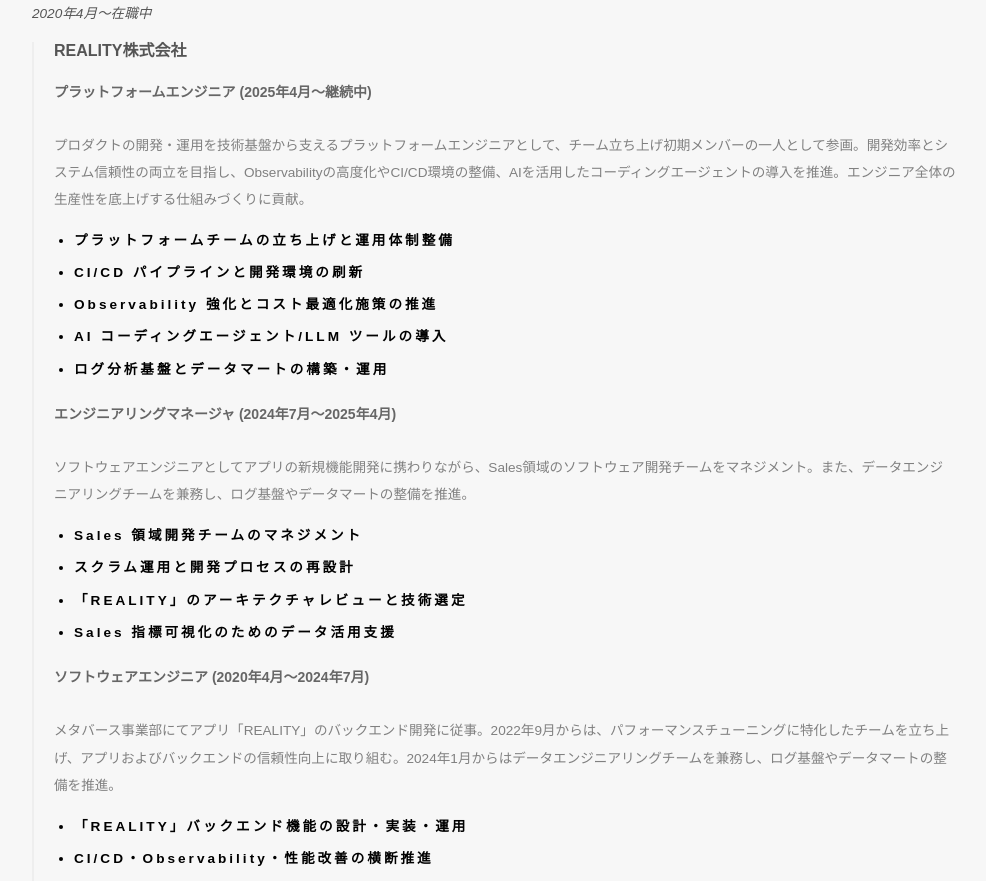
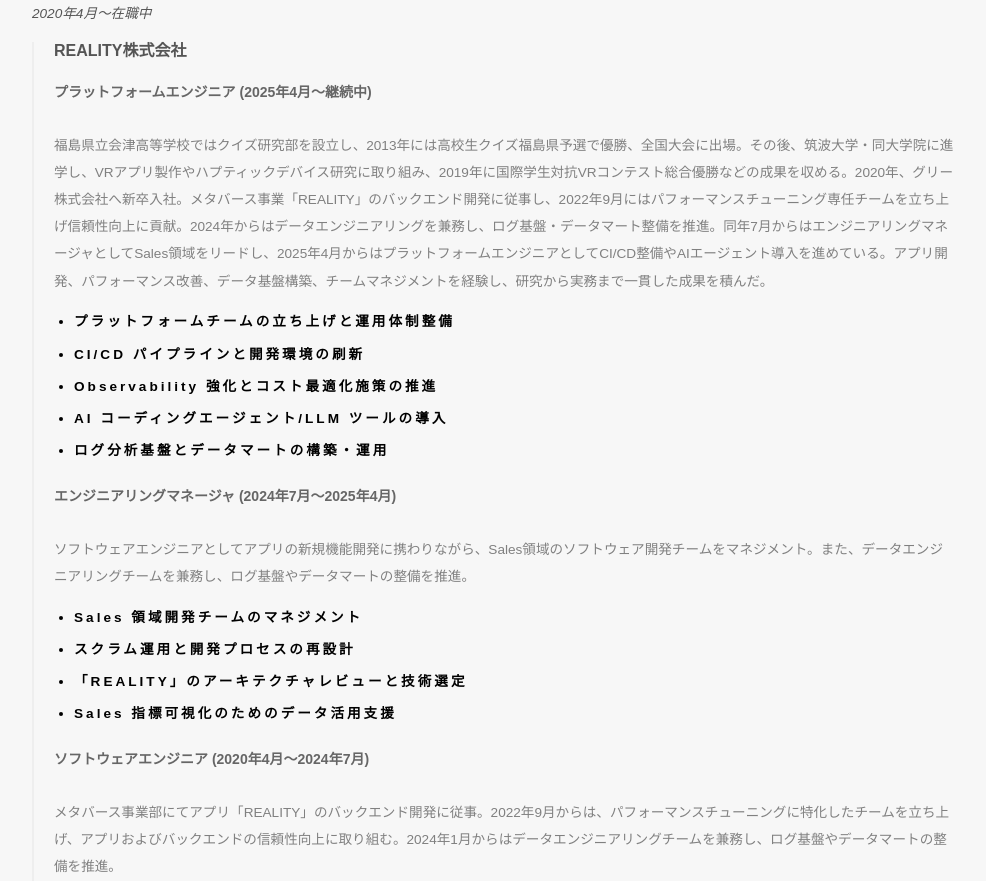
Before and after one commit to usuginus/introduction-spa, a Vue app: page /resume in a window 1280 px wide. Shown: the part 940-1821 px from the top of the page, without its empty margins (146-1132 px from the left). Built offline with nearby package versions, Linux system fonts and the light colour scheme.

Commit message:
improve resume summary

```diff
--- a/src/views/Resume.vue
+++ b/src/views/Resume.vue
@@ -21,7 +21,7 @@
             <div class="role">
               <h5>プラットフォームエンジニア (2025年4月〜継続中)</h5>
               <p>
-                プロダクトの開発・運用を技術基盤から支えるプラットフォームエンジニアとして、チーム立ち上げ初期メンバーの一人として参画。開発効率とシステム信頼性の両立を目指し、Observabilityの高度化やCI/CD環境の整備、AIを活用したコーディングエージェントの導入を推進。エンジニア全体の生産性を底上げする仕組みづくりに貢献。
+                福島県立会津高等学校ではクイズ研究部を設立し、2013年には高校生クイズ福島県予選で優勝、全国大会に出場。その後、筑波大学・同大学院に進学し、VRアプリ製作やハプティックデバイス研究に取り組み、2019年に国際学生対抗VRコンテスト総合優勝などの成果を収める。2020年、グリー株式会社へ新卒入社。メタバース事業「REALITY」のバックエンド開発に従事し、2022年9月にはパフォーマンスチューニング専任チームを立ち上げ信頼性向上に貢献。2024年からはデータエンジニアリングを兼務し、ログ基盤・データマート整備を推進。同年7月からはエンジニアリングマネージャとしてSales領域をリードし、2025年4月からはプラットフォームエンジニアとしてCI/CD整備やAIエージェント導入を進めている。アプリ開発、パフォーマンス改善、データ基盤構築、チームマネジメントを経験し、研究から実務まで一貫した成果を積んだ。
               </p>
               <ul class="role-list">
                 <li>プラットフォームチームの立ち上げと運用体制整備</li>
```
